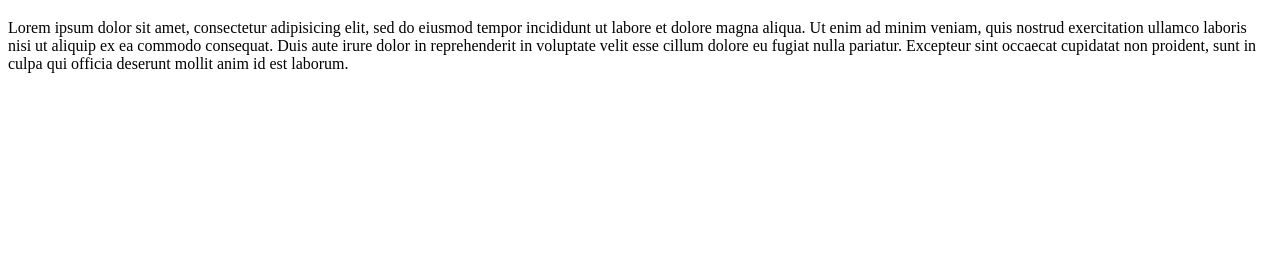
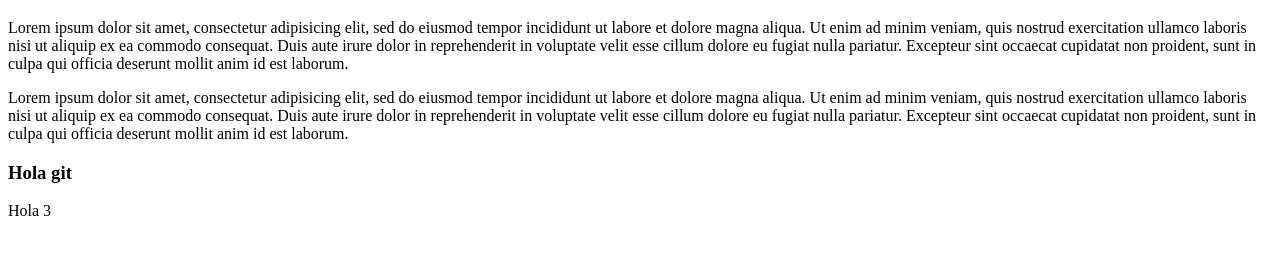
Before and after one commit to urtaav/PrimerProyecto, a plain HTML site: page index.html in a window 1280 px wide. Shown: the part 61-316 px from the top of the page. Drawn offline with Linux system fonts and the light colour scheme.

Commit message:
tercer commit
tercer paso ya realizado

```diff
--- a/index.html
+++ b/index.html
@@ -12,5 +12,15 @@
 	consequat. Duis aute irure dolor in reprehenderit in voluptate velit esse
 	cillum dolore eu fugiat nulla pariatur. Excepteur sint occaecat cupidatat non
 	proident, sunt in culpa qui officia deserunt mollit anim id est laborum.</p>
+	<p>Lorem ipsum dolor sit amet, consectetur adipisicing elit, sed do eiusmod
+	tempor incididunt ut labore et dolore magna aliqua. Ut enim ad minim veniam,
+	quis nostrud exercitation ullamco laboris nisi ut aliquip ex ea commodo
+	consequat. Duis aute irure dolor in reprehenderit in voluptate velit esse
+	cillum dolore eu fugiat nulla pariatur. Excepteur sint occaecat cupidatat non
+	proident, sunt in culpa qui officia deserunt mollit anim id est laborum.</p>
+
+	<h3>Hola git</h3>
+
+	<span>Hola 3</span>
 </body>
 </html>
```
